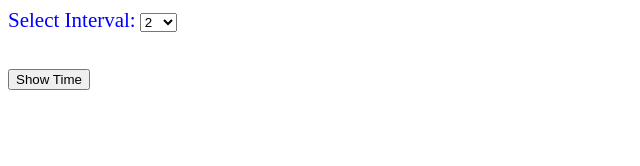
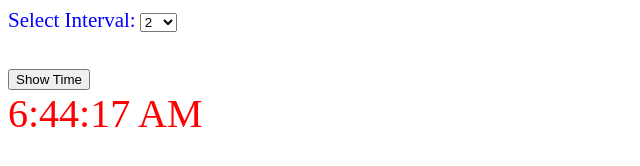
Before and after one commit to Gargi100/hashmap, a plain HTML site: page js.assignment3/7not.html in a window 1280 px wide. Both pictures are taken after a click on the button "Show Time". Shown: the whole page, without its empty margins (0-640 px from the left). Drawn offline with Linux system fonts and the light colour scheme.

Commit message:
Update 7not.html

```diff
--- a/js.assignment3/7not.html
+++ b/js.assignment3/7not.html
@@ -21,25 +21,23 @@
     <div style="color: red;font-size: 40px;"></div>
     <script>
 
+    let select=0;
 
-    let d = new Date();
+    let hou= d.getHours();
+
 
         function func(){
-            for(let i =0;i<=3;i++){
-               let select= document.getElementsByTagName("option")[i].value
-               alert(select)
-               if(select.nodeValue==2){
-                alert("aasdfa")
-                break
-               }
-            }
-            alert(selt)
-            // setInterval(()=>{
-            //     document.getElementsByTagName('div')[0].innerHTML+=d.getHours()+":"+d.getMinutes()+":"+d.getSeconds();
-            // },1000*select)
+            let d = new Date();
+            let t= document.getElementsByTagName("select")[0].selectedIndex;
+    let y=document.getElementsByTagName("select")[0].options;
+    let k = parseInt( y[t].text);
+document.getElementsByTagName("div")[0].innerHTML=d.toLocaleTimeString();
+            // document.getElementsByTagName("div")[0].innerHTML=d.getHours()+":"+d.getMinutes()+":"+d.getSeconds();
 
-            // document.getElementsByTagName('div')[0].innerHTML=d.getHours()+":"+d.getMinutes()+":"+d.getSeconds();
-        }
+            setTimeout(function(){func()},k*1000);}
+
+
+
     </script>
 </body>
 
```
